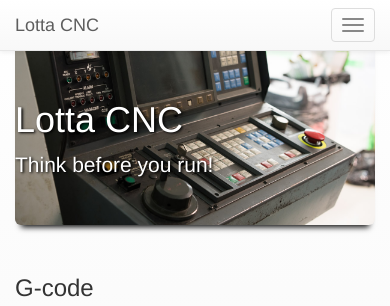
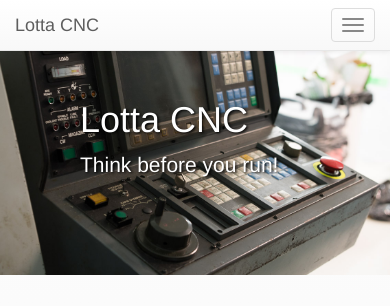
Before and after one commit to rambo/lottacnc, a Flask app: page / in a window 390 px wide. Shown: the top 306 px of the page. Run offline with Flask 2, Linux system fonts and the light colour scheme; some libraries are stand-ins or nearby versions.

Commit message:
Wider jumbotron (better on the mobile too)

```diff
--- a/app/templates/base.html
+++ b/app/templates/base.html
@@ -13,7 +13,7 @@
 	<style>
 	html, body { min-height:100%; }
     .jumbotron {
-      padding-top: 80px;
+      padding: 80px;
       color: white;
     }
     .background {
@@ -21,14 +21,8 @@
       background-repeat: no-repeat;
       background-position: center;
       background-size: cover;
-      width: 100%;
-      height: 100%;
 
       text-shadow: black 0.1em 0.1em 0.2em;
-
-      -webkit-box-shadow: 0 8px 6px -6px black;
-      -moz-box-shadow: 0 8px 6px -6px black;
-      box-shadow: 0 8px 6px -6px black;
     }
     .navbar-github, .navbar-github>li>a {
       background-color: #08C;
--- a/app/templates/index.html
+++ b/app/templates/index.html
@@ -15,11 +15,12 @@ $(document).ready(function() {
   update_bytes();
 });
 </script>
-    <div class="container">
         <div class="jumbotron background">
             <h1>Lotta CNC</h1>
             <p>Think before you run!</p>
         </div>
+    <div class="container">
+
         {% if error %}
         <div class="row"><div class="col-sm-12 error">
             <div class="alert alert-danger" role="alert">
```
